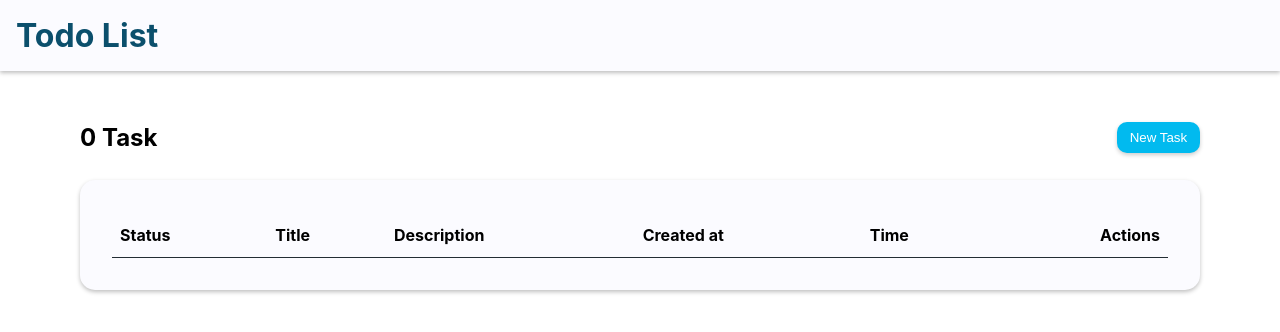
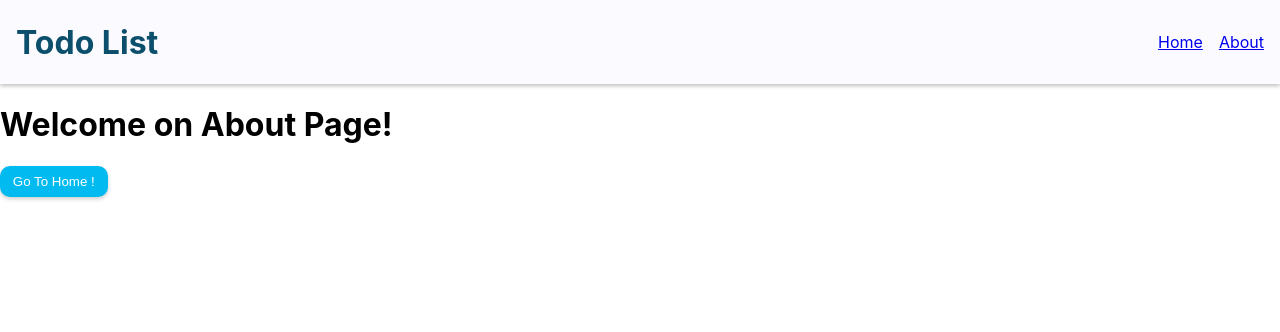
Before and after one commit to NicolasDenis57/todo-app, a React (Create React App) app: page /about in a window 1280 px wide. Shown: the top 332 px of the page. Built offline with nearby package versions, Linux system fonts and the light colour scheme.

Commit message:
part 96 done : React-Router

```diff
--- a/src/App.js
+++ b/src/App.js
@@ -1,17 +1,23 @@
-import Header from "./Components/Header/Header"
-import Tasks from "./Components/Tasks/Tasks"
-import TasksContextProvider from "./Contexts/TasksContext";
+import { /*Outlet*/ Routes, Route } from "react-router-dom";
+import Header from "./Components/Header/Header";
+import About from "./Components/About/About";
+import Tasks from "./Components/Tasks/Tasks";
 
 const App = () => {
 
   return (
     <>
+    {/* Methode la plus récente}*/}
+      {/*<Header />*/}
+      {/*<Outlet />*/}
+
+      {/*Methode la plus ancienne*/}
       <Header />
-      <TasksContextProvider>
-        <section className='container' style={{ position: 'relative'}}>
-          <Tasks />
-        </section>
-      </TasksContextProvider>
+      <Routes>
+        <Route path="/" element={<Tasks />} />
+        <Route path="/about" element={<About />} />
+        <Route path="/about/:name" element={<About />} />
+      </Routes>
     </>
   );
 };
--- /dev/null
+++ b/src/Components/About/About.js
@@ -0,0 +1,22 @@
+import { useParams, useNavigate } from "react-router-dom"
+import Button from '../UI/Button/Button'
+
+const About = () => {
+
+      const { name } = useParams();
+
+      const navigate = useNavigate();
+
+      const handleClick = () => {
+            navigate('/');
+      }
+
+      return (
+            <div>
+                  <h1>Welcome { name ? name : 'on About Page' }!</h1>
+                  <Button onClick={ handleClick }>Go To Home !</Button>
+            </div>
+      );
+}
+
+export default About;
--- a/src/Components/Header/Header.js
+++ b/src/Components/Header/Header.js
@@ -1,10 +1,21 @@
 import './Header.module.css'
+import { Link } from 'react-router-dom'
 
 const Header = () => {
 
         return (
                 <header>
                         <h1>Todo List</h1>
+                        <nav>
+                                <ul>
+                                        <li>
+                                                <Link to={'/'}>Home</Link>
+                                        </li>
+                                        <li>
+                                                <Link to={'/about'}>About</Link>
+                                        </li>
+                                </ul>
+                        </nav>
                 </header>
         );
 };
--- a/src/Components/Header/Header.module.css
+++ b/src/Components/Header/Header.module.css
@@ -5,9 +5,19 @@ header {
         justify-content: space-between;
         align-items: center;
         box-shadow: 0 0.125rem 0.25rem rgba(0, 0, 0, 0.25);
+        display: flex;
+        justify-content: space-between;
+        align-items: center;
 }
 
 header h1 {
         margin: 0;
         color: #0B4F6C;
 }
+
+ul {
+        display: flex;
+        gap: 1rem;
+        align-items: center;
+        list-style: none;
+}
--- a/src/Components/Tasks/Tasks.js
+++ b/src/Components/Tasks/Tasks.js
@@ -14,7 +14,7 @@ const Tasks = () => {
        const { tasksData } = useContext(TasksContext);
 
        return (
-              <>
+              <section className='container' style={{ position: 'relative'}}>
                      <div className={style['tasks-header']}>
                             <PageTitle count={ tasksData.count } title={ `Task${tasksData.count > 1 ? 's' : ''}` } />
                             <Button onClick={ () => setIsNewTaskModalOpen(true) }>New Task</Button>
@@ -23,7 +23,7 @@ const Tasks = () => {
                      <Modal isOpen={ isNewTaskModalOpen } setIsOpen={ setIsNewTaskModalOpen }>
                             <TaskForm closeModal={ () => setIsNewTaskModalOpen(false) }/>
                      </Modal>
-              </>
+              </section>
        );
 };
 
--- a/src/index.js
+++ b/src/index.js
@@ -3,11 +3,48 @@ import ReactDOM from 'react-dom/client';
 import './index.css';
 import App from './App';
 import reportWebVitals from './reportWebVitals';
+/* RouterProvider est la méthode la plus récente, BrowserRouter la plus ancienne */
+import { createBrowserRouter /*, RouterProvider*/, BrowserRouter } from 'react-router-dom';
+import About from './Components/About/About'
+import TasksContextProvider from './Contexts/TasksContext';
+import Tasks from './Components/Tasks/Tasks'
 
 const root = ReactDOM.createRoot(document.getElementById('root'));
+
+
+/* Methode la plus réccente */
+const router = createBrowserRouter([
+  {
+    path: '/',
+    element: <App />,
+    children: [
+      {
+        path: '',
+        element: <Tasks />
+      },
+      {
+        path: 'about/:name',
+        element: <About />
+      },
+      {
+        path: 'about',
+        element: <About />
+      },
+    ]
+  },
+
+])
 root.render(
   <React.StrictMode>
-    <App />
+    <TasksContextProvider>
+      {/* Methode la plus récente*/}
+      {/*<RouterProvider router={ router }/>*/}
+
+      {/*Methode ancienne avec BrowserRouter*/}
+      <BrowserRouter>
+        <App />
+      </BrowserRouter>
+    </TasksContextProvider>
   </React.StrictMode>
 );
 
```
Also changed, not shown: package.json (+7 -1 lines), 1 other file (tests, documents, lock files or other folders).
